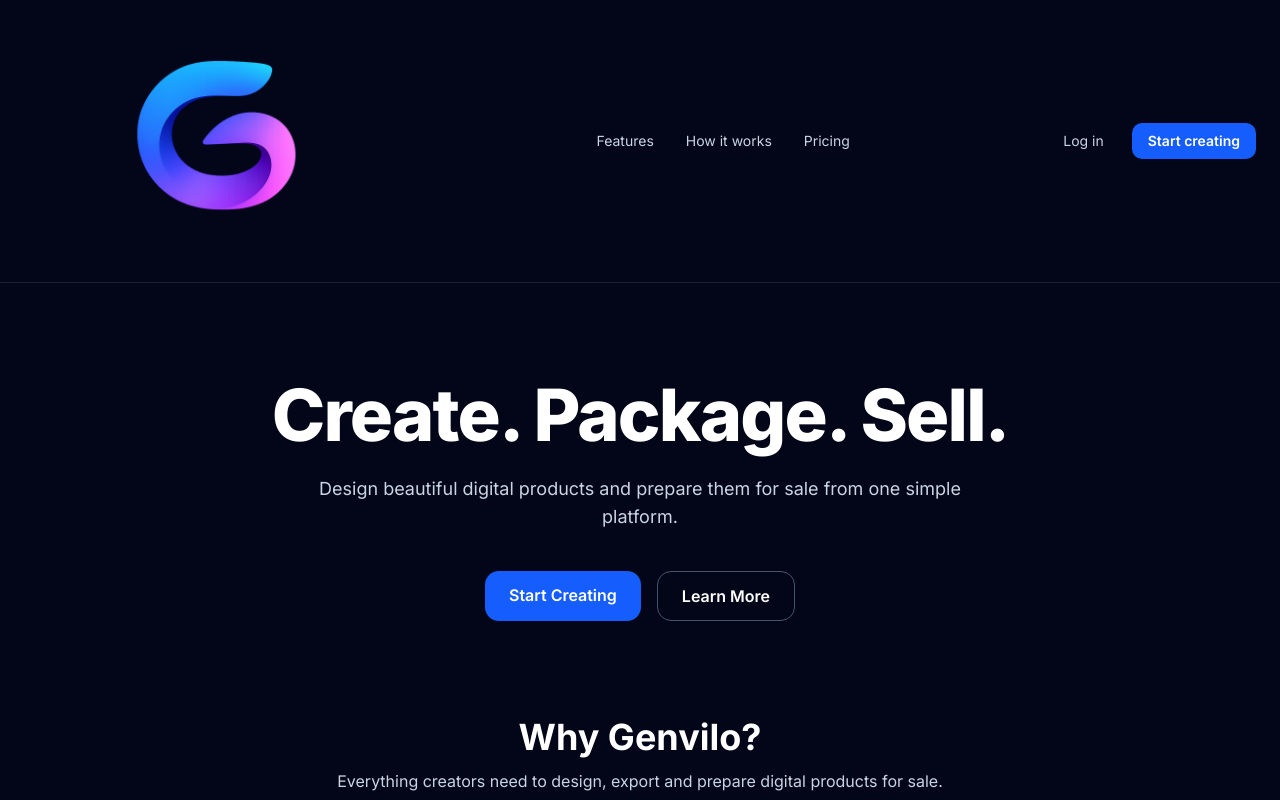
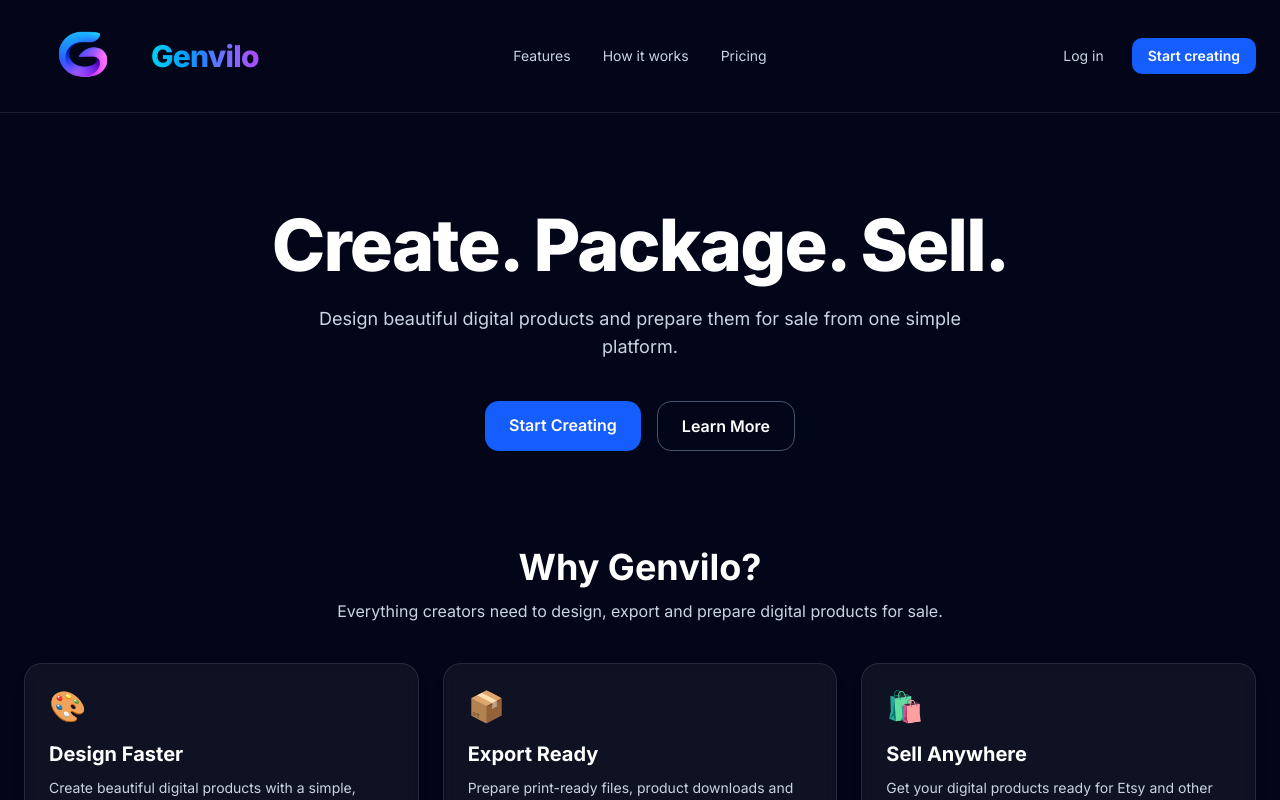
Before and after one commit to Stewey95/yourdesign, a Next.js app: page / in a window 1280 px wide. Shown: the top 800 px of the page. Built offline with nearby package versions, Linux system fonts and the light colour scheme; a web font is replaced by a local one.

Commit message:
Add Genvilo wordmark and centre navbar navigation

```diff
--- a/components/ui/Navbar.tsx
+++ b/components/ui/Navbar.tsx
@@ -1,33 +1,53 @@
 import Image from "next/image";
+import Link from "next/link";
+
 export default function Navbar() {
   return (
     <header className="w-full border-b border-white/10 bg-slate-950 text-white">
-      <nav className="mx-auto flex max-w-7xl items-center justify-between px-6 py-4">
-       <div className="flex items-center">
+      <nav className="relative mx-auto flex min-h-[112px] max-w-7xl items-center justify-between px-4 sm:px-6">
+        {/* Genvilo logo and company name */}
+        <Link href="/" className="flex items-center gap-2 sm:gap-3">
           <Image
             src="/brand/genvilo-icon-master.png"
             alt="Genvilo"
             width={1536}
             height={1024}
             priority
-  className="h-auto w-[245px] object-contain sm:w-[375px]"
+            className="h-auto w-[90px] object-contain sm:w-[115px]"
           />
+
+          <span className="bg-gradient-to-r from-cyan-400 via-blue-500 to-purple-500 bg-clip-text text-xl font-extrabold tracking-tight text-transparent sm:text-3xl">
+            Genvilo
+          </span>
+        </Link>
+
+        {/* Centrally positioned desktop navigation */}
+        <div className="absolute left-1/2 hidden -translate-x-1/2 items-center gap-8 text-sm text-slate-300 md:flex">
+          <a href="#features" className="transition hover:text-white">
+            Features
+          </a>
+
+          <a href="#how-it-works" className="transition hover:text-white">
+            How it works
+          </a>
+
+          <a href="#pricing" className="transition hover:text-white">
+            Pricing
+          </a>
         </div>
 
-        <div className="hidden items-center gap-8 text-sm text-slate-300 md:flex">
-          <a href="#features" className="hover:text-white">Features</a>
-          <a href="#how-it-works" className="hover:text-white">How it works</a>
-          <a href="#pricing" className="hover:text-white">Pricing</a>
-        </div>
-
+        {/* Account buttons */}
         <div className="flex items-center gap-3">
-          <button className="hidden rounded-lg px-4 py-2 text-sm text-slate-300 hover:text-white sm:block">
+          <button className="hidden rounded-lg px-4 py-2 text-sm text-slate-300 transition hover:text-white lg:block">
             Log in
           </button>
 
-          <button className="rounded-lg bg-blue-600 px-4 py-2 text-sm font-semibold text-white hover:bg-blue-500">
+          <Link
+            href="/create"
+            className="rounded-lg bg-blue-600 px-3 py-2 text-xs font-semibold text-white transition hover:bg-blue-500 sm:px-4 sm:text-sm"
+          >
             Start creating
-          </button>
+          </Link>
         </div>
       </nav>
     </header>
```
Lines whose indentation alone changed are shown as unchanged.
